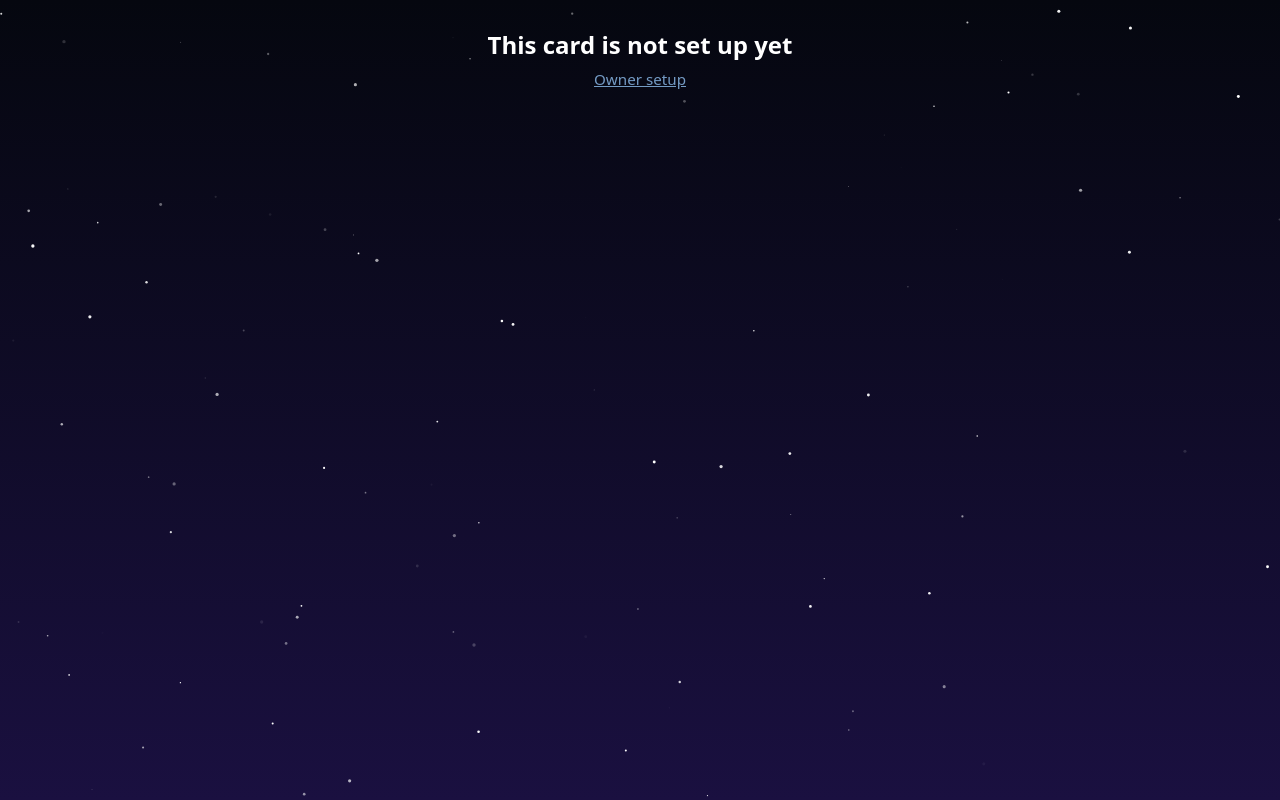
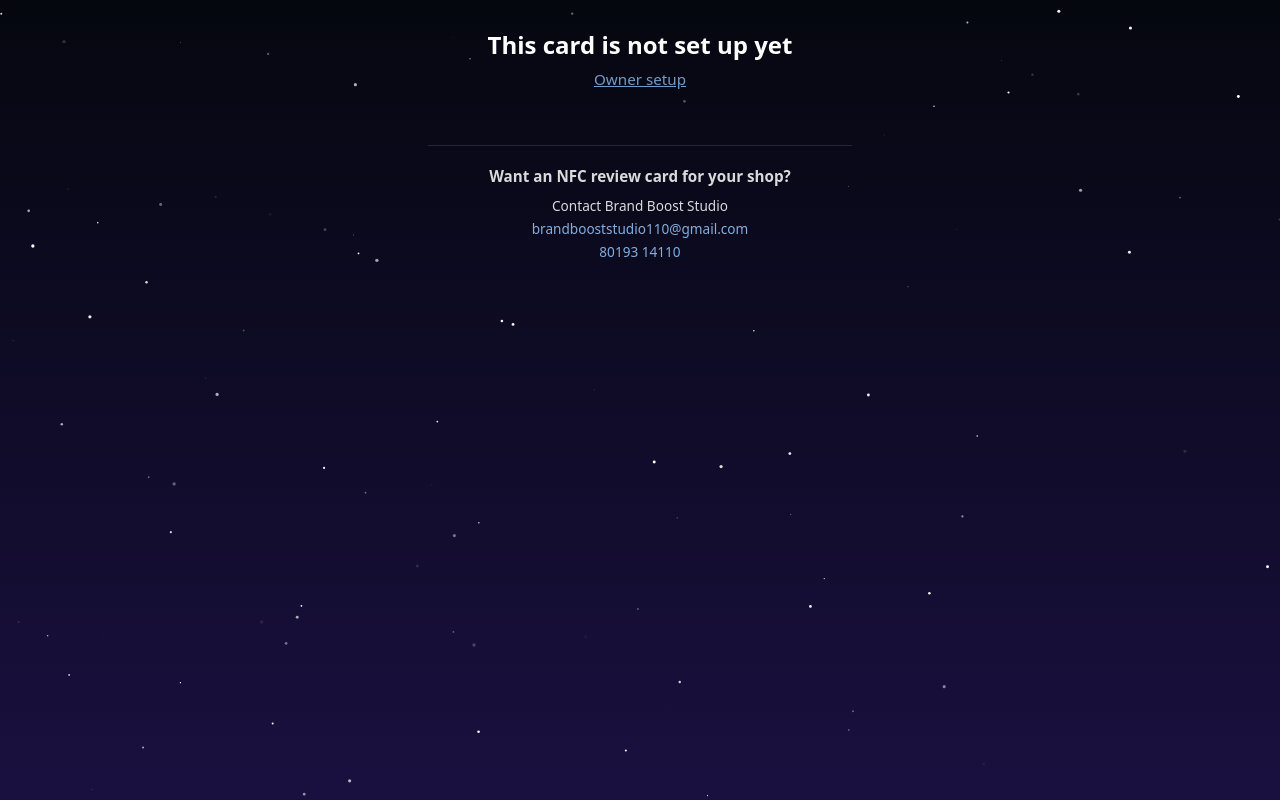
Before and after one commit to inayathali9-tech/bb-nfc, a plain HTML site: page index.html in a window 1280 px wide. Drawn offline with Linux system fonts and the light colour scheme.

Commit message:
Add files via upload

```diff
--- a/index.html
+++ b/index.html
@@ -18,6 +18,9 @@ h1{font-size:1.5rem}
 .row a{flex:1;padding:13px;border-radius:14px;color:#fff;text-decoration:none;font-weight:600}
 .ig{background:linear-gradient(45deg,#f09433,#dc2743,#bc1888)}
 .wa{background:#25d366}
+.foot{margin-top:34px;padding-top:18px;border-top:1px solid #ffffff22;font-size:.85rem;opacity:.85;line-height:1.7}
+.foot b{display:block;font-size:.95rem;margin-bottom:4px}
+.foot a{color:#9cf;text-decoration:none}
 #toast{position:fixed;left:50%;bottom:30px;transform:translateX(-50%);background:#fff;color:#111;padding:12px 18px;border-radius:30px;font-weight:600;opacity:0;transition:.3s;z-index:5;pointer-events:none}
 #toast.show{opacity:1}
 </style>
@@ -30,6 +33,12 @@ h1{font-size:1.5rem}
   <p id="sub" class="sub"></p>
   <div id="prompts"></div>
   <div class="row" id="links"></div>
+  <div class="foot">
+    <b>Want an NFC review card for your shop?</b>
+    Contact Brand Boost Studio<br>
+    <a href="mailto:brandbooststudio110@gmail.com">brandbooststudio110@gmail.com</a><br>
+    <a href="tel:+918019314110">80193 14110</a>
+  </div>
 </div>
 <div id="toast"></div>
 <script>
```
